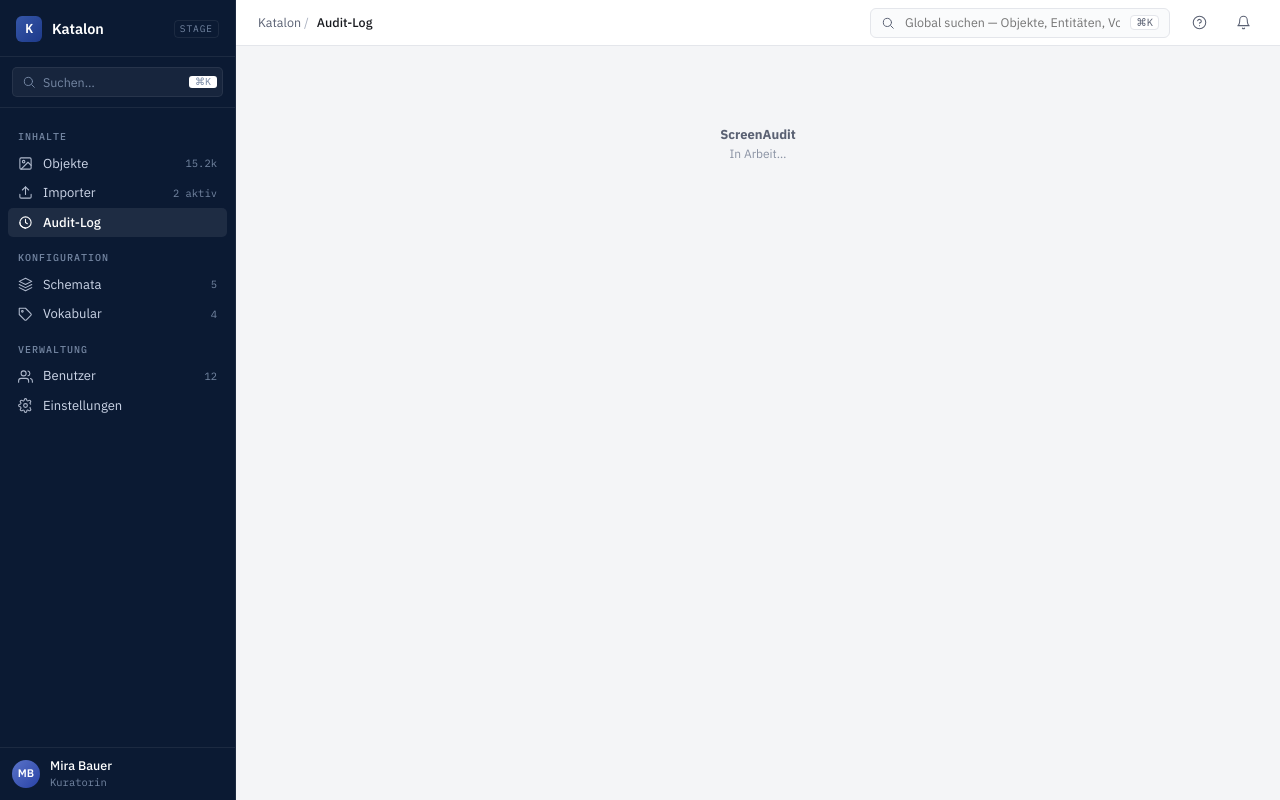
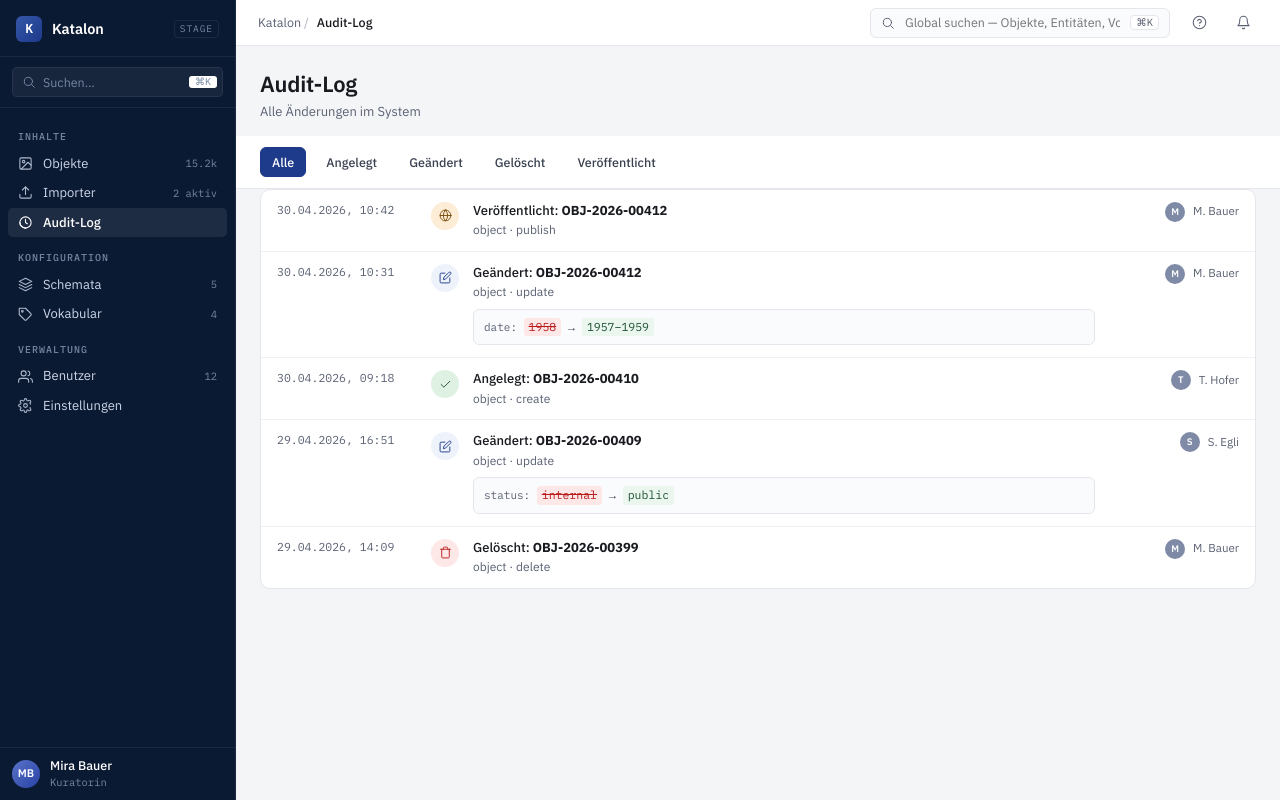
Before and after one commit to katalon-collections/katalon, a React (Vite) app in the folder frontend/admin/: page / in a window 1280 px wide. Both pictures are taken after a click on the button "Audit-Log". Built offline with nearby package versions, Linux system fonts and the light colour scheme.

Commit message:
feat(admin): Screen 6 – Audit-Log Timeline

```diff
--- a/frontend/admin/src/components/screens/ScreenAudit.tsx
+++ b/frontend/admin/src/components/screens/ScreenAudit.tsx
@@ -1,3 +1,77 @@
-export function ScreenAudit(_props: Record<string, unknown> = {}) {
-  return <div className="scroll"><div className="empty" style={{paddingTop:80}}><b>ScreenAudit</b><br/><span style={{color:'var(--fg-4)',fontSize:12}}>In Arbeit…</span></div></div>
+import { useState } from 'react'
+import { MOCK_AUDIT } from '../../api/mock-data'
+import { Check, Plus, Edit, Trash, Globe } from '../ui/Icons'
+
+const ACTION_LABELS: Record<string, string> = {
+  create: 'Angelegt', update: 'Geändert', delete: 'Gelöscht', publish: 'Veröffentlicht',
 }
+const ACTION_ICON: Record<string, React.ReactNode> = {
+  create:  <Check size={13} />,
+  update:  <Edit size={13} />,
+  delete:  <Trash size={13} />,
+  publish: <Globe size={13} />,
+}
+
+function fmt(iso: string) {
+  const d = new Date(iso)
+  return d.toLocaleString('de-CH', { day: '2-digit', month: '2-digit', year: 'numeric', hour: '2-digit', minute: '2-digit' })
+}
+
+const USER_NAMES: Record<string, string> = { u1: 'M. Bauer', u2: 'T. Hofer', u3: 'S. Egli' }
+
+export function ScreenAudit() {
+  const [filter, setFilter] = useState<string>('all')
+
+  const items = filter === 'all' ? MOCK_AUDIT : MOCK_AUDIT.filter(e => e.action === filter)
+
+  return (
+    <div className="scroll">
+      <div className="ph">
+        <div><h1>Audit-Log</h1><div className="sub">Alle Änderungen im System</div></div>
+      </div>
+
+      <div className="toolbar">
+        {['all','create','update','delete','publish'].map(a => (
+          <button key={a} className={`btn${filter===a?' pri':' gh'}`} onClick={() => setFilter(a)}>
+            {a === 'all' ? 'Alle' : ACTION_LABELS[a]}
+          </button>
+        ))}
+      </div>
+
+      <div className="timeline">
+        {items.map(evt => {
+          const diff = evt.changed_fields as { old?: Record<string,string>; new?: Record<string,string> }
+          return (
+            <div key={evt.id} className={`evt ic-${evt.action}`}>
+              <div className="when">{fmt(evt.created_at)}</div>
+              <div className="ic">{ACTION_ICON[evt.action]}</div>
+              <div className="body">
+                <div className="ti">
+                  {ACTION_LABELS[evt.action]}: <b>{evt.record_id}</b>
+                </div>
+                <div className="sub">{evt.record_type} · {evt.action}</div>
+                {diff.old && (
+                  <div className="diff">
+                    {Object.entries(diff.old).map(([k, v]) => (
+                      <div key={k}>
+                        <span style={{ color: 'var(--fg-3)', fontSize: 11 }}>{k}: </span>
+                        <span className="rem">{v}</span>
+                        {' → '}
+                        <span className="add">{(diff.new ?? {})[k]}</span>
+                      </div>
+                    ))}
+                  </div>
+                )}
+              </div>
+              <div className="who">
+                <div className="av">{(USER_NAMES[evt.user_id ?? ''] ?? '?')[0]}</div>
+                {USER_NAMES[evt.user_id ?? ''] ?? '—'}
+              </div>
+            </div>
+          )
+        })}
+        {items.length === 0 && <div className="empty">Keine Einträge.</div>}
+      </div>
+    </div>
+  )
+}
```
